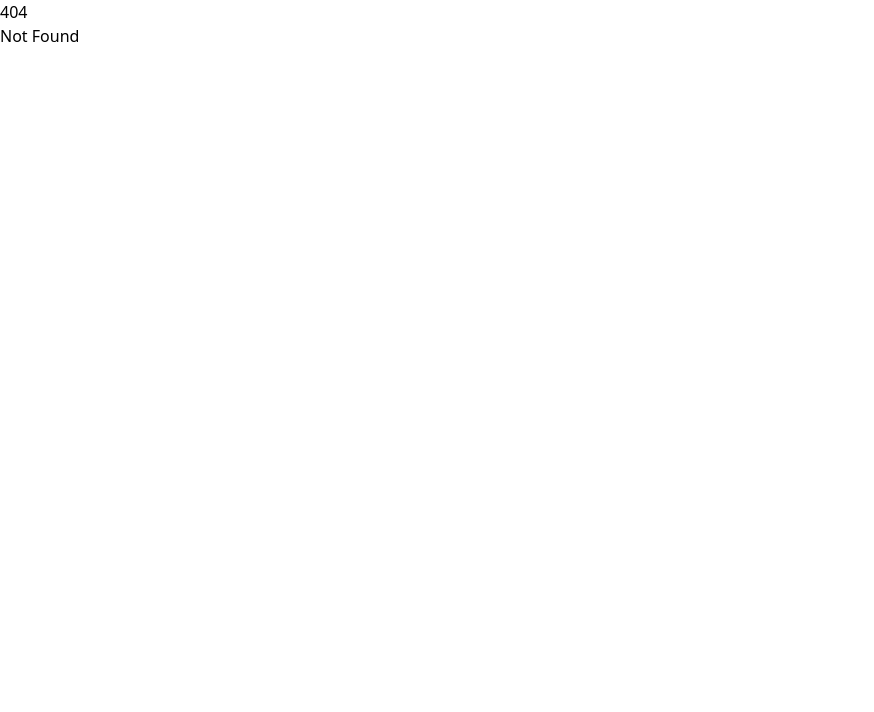
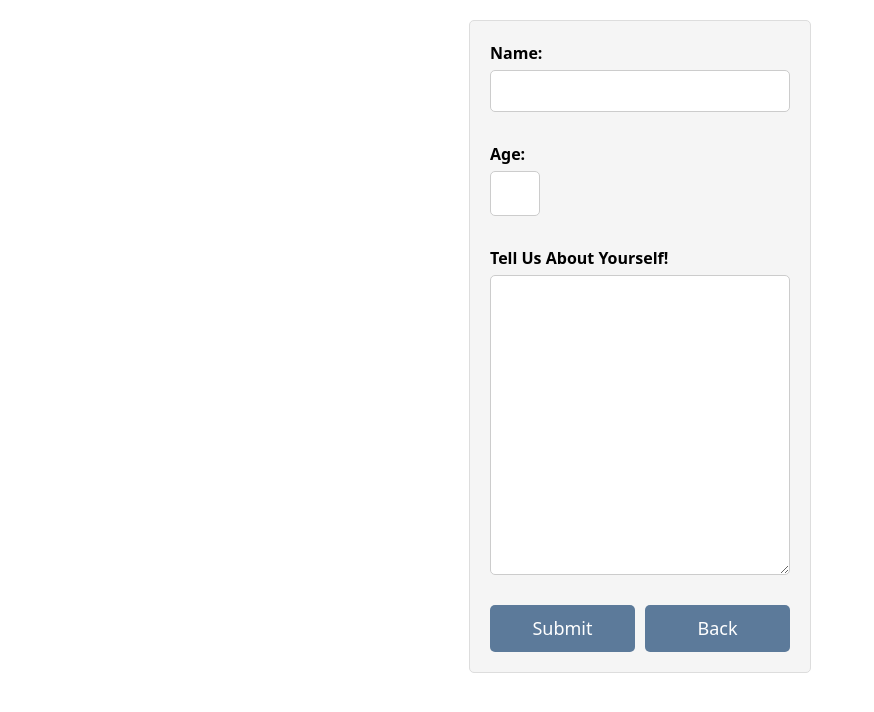
Before and after one commit to BYU-PCCL/aphasia-gpt, a SvelteKit app: page /editprofile in a window 1280 px wide. Before the commit this address had no page. Shown: the top 712 px of the page, without its empty margins (0-874 px from the left). Built offline with nearby package versions, Linux system fonts and the light colour scheme.

Commit message:
edit Profile update 1.0

```diff
--- /dev/null
+++ b/src/routes/api/firebase/editProfile/+server.ts
@@ -0,0 +1,76 @@
+
+
+import {ASSEMBLYAI_API_KEY } from '$env/static/private';
+// Import the functions you need from the SDKs you need
+if (!import.meta.env.SSR) {
+throw new Error("This module can only be imported on the server side.");
+}
+import { FIREBASE_API_KEY, FIREBASE_PROJECT_ID, FIREBASE_CLIENT_EMAIL } from '$env/static/private';
+
+import { json } from "@sveltejs/kit";
+import type { RequestHandler } from "./$types";
+// import 'server-only'
+import admin from "firebase-admin";
+admin.database.enableLogging(true);
+
+let serviceAccount = {
+
+  project_id: FIREBASE_PROJECT_ID,
+  private_key: FIREBASE_API_KEY.replace(/\\n/g, '\n'),
+  client_email: FIREBASE_CLIENT_EMAIL
+
+
+}
+
+if(!admin.apps.length){
+
+  admin.initializeApp({
+    credential: admin.credential.cert(serviceAccount as admin.ServiceAccount),
+    databaseURL: "https://brocas-userdb-default-rtdb.firebaseio.com"
+    });
+}
+
+function EditUserData(username: string, name: string, age: string, about: string){
+const db = admin.database();
+const ref = db.ref('users');
+const usersRef = ref.child(username);
+
+const userData = {
+name: name,
+age: age,
+about: about
+}
+usersRef.set(userData);
+}
+
+
+export const GET: RequestHandler = async () => {
+console.log("this is a test");
+return json(
+{
+status: 200,
+}
+);
+};
+
+export const POST: RequestHandler = async ({ request }) => {
+console.log("fire base is called");
+try {
+const {username, name, age, about} = await request.json();
+console.log('username from frontend:', username);
+console.log('name from frontend:', name);
+console.log('age from frontend:', age);
+console.log('about from frontend:', about);
+EditUserData(username, name, age, about);
+return json({
+status: 200,
+body: { message: 'Data received successfully.' },
+});
+} catch (error) {
+console.error('Error processing request:', error);
+return json({
+status: 500,
+body: { error: 'hi Server Error' },
+});
+}
+};
--- /dev/null
+++ b/src/routes/api/firebase/login/+server.ts
@@ -0,0 +1,77 @@
+
+
+import {ASSEMBLYAI_API_KEY } from '$env/static/private';
+// Import the functions you need from the SDKs you need
+if (!import.meta.env.SSR) {
+throw new Error("This module can only be imported on the server side.");
+}
+import { FIREBASE_API_KEY, FIREBASE_PROJECT_ID, FIREBASE_CLIENT_EMAIL } from '$env/static/private';
+
+import { json } from "@sveltejs/kit";
+import type { RequestHandler } from "./$types";
+// import 'server-only'
+import admin from "firebase-admin";
+import {GlobalVars} from "@/stores/user";
+
+// this creates a dictionary from a string that's read from a run-time environment variable
+//import FIREBASE_JSON_STRING from '$env/static/private';
+admin.database.enableLogging(true);
+
+let serviceAccount = {
+
+  project_id: FIREBASE_PROJECT_ID,
+  private_key: FIREBASE_API_KEY.replace(/\\n/g, '\n'),
+  client_email: FIREBASE_CLIENT_EMAIL
+
+
+}
+
+if(!admin.apps.length){
+
+  admin.initializeApp({
+    credential: admin.credential.cert(serviceAccount as admin.ServiceAccount),
+    databaseURL: "https://brocas-userdb-default-rtdb.firebaseio.com"
+    });
+}
+
+async function getUserData(username: string, password:string) {
+    const db = admin.database();
+    const ref = db.ref('users');
+    const usersRef = ref.child(username);
+
+    try {
+        const snapshot = await usersRef.once('value');
+        const userData = snapshot.val();
+
+        if (userData && userData.password) {
+            // Password found, return it
+            return userData.password;
+        } else {
+            // User or password not found
+            return null;
+        }
+    } catch (error) {
+        // Handle any errors
+        console.error("Error fetching user data:", error);
+        throw error;
+    }
+}
+
+export const POST: RequestHandler = async ({ request }) => {
+try {
+const {username, password} = await request.json();
+console.log('username from frontend:', username);
+console.log('password from frontend:', password);
+getUserData(username, password);
+return json({
+status: 200,
+body: { message: 'Data received successfully.' },
+});
+} catch (error) {
+console.error('Error processing request:', error);
+return json({
+status: 500,
+body: { error: 'hi Server Error' },
+});
+}
+};
--- /dev/null
+++ b/src/routes/editprofile/+page.svelte
@@ -0,0 +1,179 @@
+
+
+<script lang="ts">
+    import {goto} from '$app/navigation'
+    import { json } from "@sveltejs/kit";
+    import { username} from "@/stores/user";
+
+    let name = '';
+    let age = '';
+    let about = '';
+    let editUsername = '';
+    if ($username !== null) {
+        editUsername = $username;
+    } else {
+        editUsername = '';
+    }
+
+
+
+    function handleSubmit() {
+
+        console.log(name);
+        console.log(age);
+        console.log(about);
+        sendDataToBackend(editUsername, name, age, about);
+}
+
+
+
+    async function sendDataToBackend(username:string, name:string, age:string, about:string){
+    try{
+    const response = await fetch("/api/firebase/editProfile", {
+    method: 'POST',
+    headers: {
+    'Content-Type': 'application/json',
+    },
+    body: JSON.stringify({username,name, age, about}),
+    });
+
+    console.log('Full response from server:', response);
+
+    if(!response.ok){
+    const errorData = await response.json();
+    console.error('Error data from server:', errorData);
+    throw new Error('Network response was not ok');
+    }
+
+    const data = await response.json();
+    console.log('Response from backend:', data);
+    }catch (error){
+    console.error('Error:', error);
+    }
+    }
+
+
+    </script>
+
+
+    <body>
+        <form on:submit={handleSubmit}>
+          <div class="whole-form">
+            <div class="form-group">
+              <label for="name">Name:</label>
+              <input type="text" id="name" bind:value={name} required />
+            </div>
+            <div class="form-group">
+              <label for="age">Age:</label>
+              <input type="number" id="age" bind:value={age} required />
+            </div>
+            <div class="form-group">
+              <label for="about">Tell Us About Yourself!</label>
+              <textarea id="about" bind:value={about} rows="4"></textarea>
+            </div>
+            <div class="button-container">
+              <button type="submit" class="button">Submit</button>
+              <button on:click={() => goto('/')} class="button back-button">Back</button>
+            </div>
+          </div>
+        </form>
+      </body>
+
+
+
+
+
+    <meta name="viewport" content="width=device-width, initial-scale=1">
+    <style>
+        /* Add CSS styles for the form and its elements */
+        body {
+            text-align: center;
+            margin:20px;
+        }
+
+        h1.center {
+            font-size: 24px;
+            margin-bottom: 25px;
+            text-align: center; /* Center the text horizontally */
+        }
+
+        form {
+            max-width: 80%;
+            max-height: 80%;
+            padding: 20px;
+            background-color: #f5f5f5;
+            border: 1px solid #ddd;
+            border-radius: 5px;
+            display: inline-block;
+
+            flex-direction: column;
+
+        }
+        .form-group {
+            display:flex;
+            flex-direction: column;
+            margin-bottom: 30px;
+        }
+        label {
+            font-weight: bold;
+            text-align: left;
+            margin-bottom: 5px;
+        }
+        textarea {
+            width: 100%;
+            padding: 10px;
+            border: 1px solid #ccc;
+            border-radius: 5px;
+            font-size: 16px;
+        }
+
+        input[type="number"] {
+            width: 50px;
+            padding: 8px;
+            text-align: center;
+            border: 1px solid #ccc;
+            border-radius: 5px;
+            font-size: 16px;
+            font-size: 18px;
+        }
+        input[type="text"] {
+            width: 300px;
+            padding: 8px;
+            text-align:left;
+            font-size: 18px;
+            border: 1px solid #ccc;
+            border-radius: 5px;
+            font-size: 16px;
+        }
+        textarea {
+            height: 300px;
+        }
+        .button-container {
+            display: flex;
+            justify-content: space-between; /* Align buttons parallelly */
+            margin-top: 20px; /* Add space between the buttons and the form */
+        }
+        .button {
+            flex: 1;
+            background-color: rgb(92, 122, 154);
+            color: #fff;
+            padding: 10px 20px;
+            border: none;
+            border-radius: 5px;
+            font-size: 18px;
+            cursor: pointer;
+        }
+        .button:hover {
+            background-color: #5890df;
+        }
+
+        .back-button {
+            margin-left: 10px;
+        }
+
+
+
+
+
+
+    </style>
```
